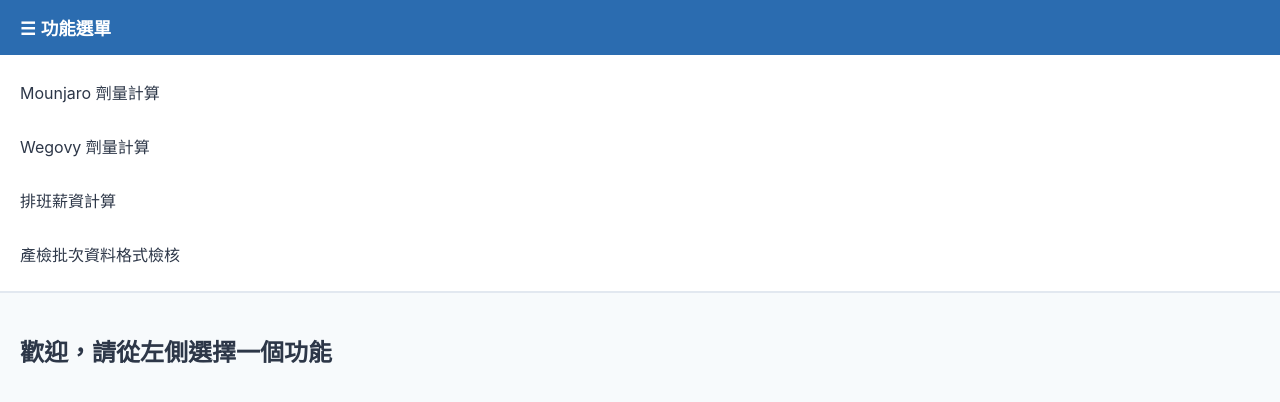
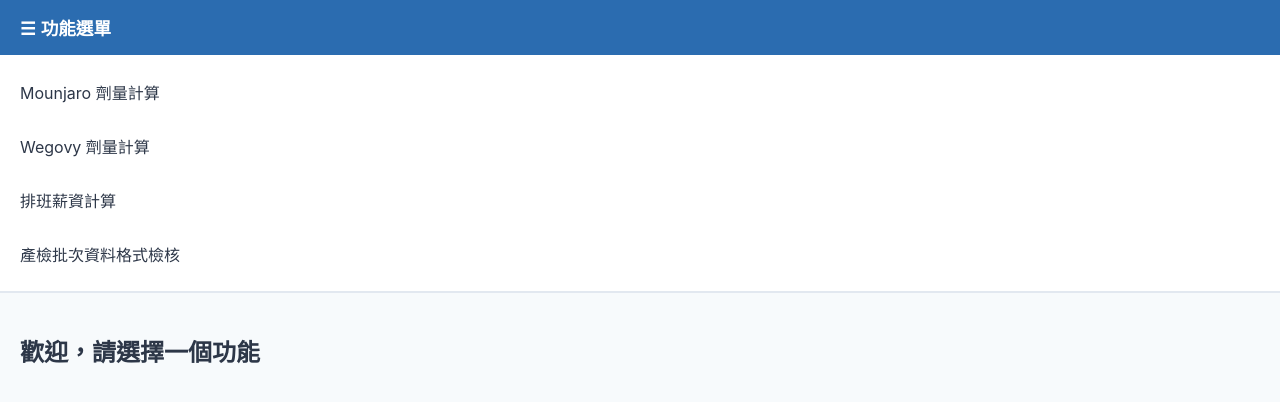
Before and after one commit to Shawn8290/AnanTools, a plain HTML site: page index.html in a window 1280 px wide. Drawn offline with Linux system fonts and the light colour scheme.

Commit message:
Update index.html

```diff
--- a/index.html
+++ b/index.html
@@ -22,7 +22,7 @@
         </nav>
 
         <main class="main-content" id="page-content">
-            <h2>歡迎，請從左側選擇一個功能</h2>
+            <h2>歡迎，請選擇一個功能</h2>
         </main>
     </div>
 
```
